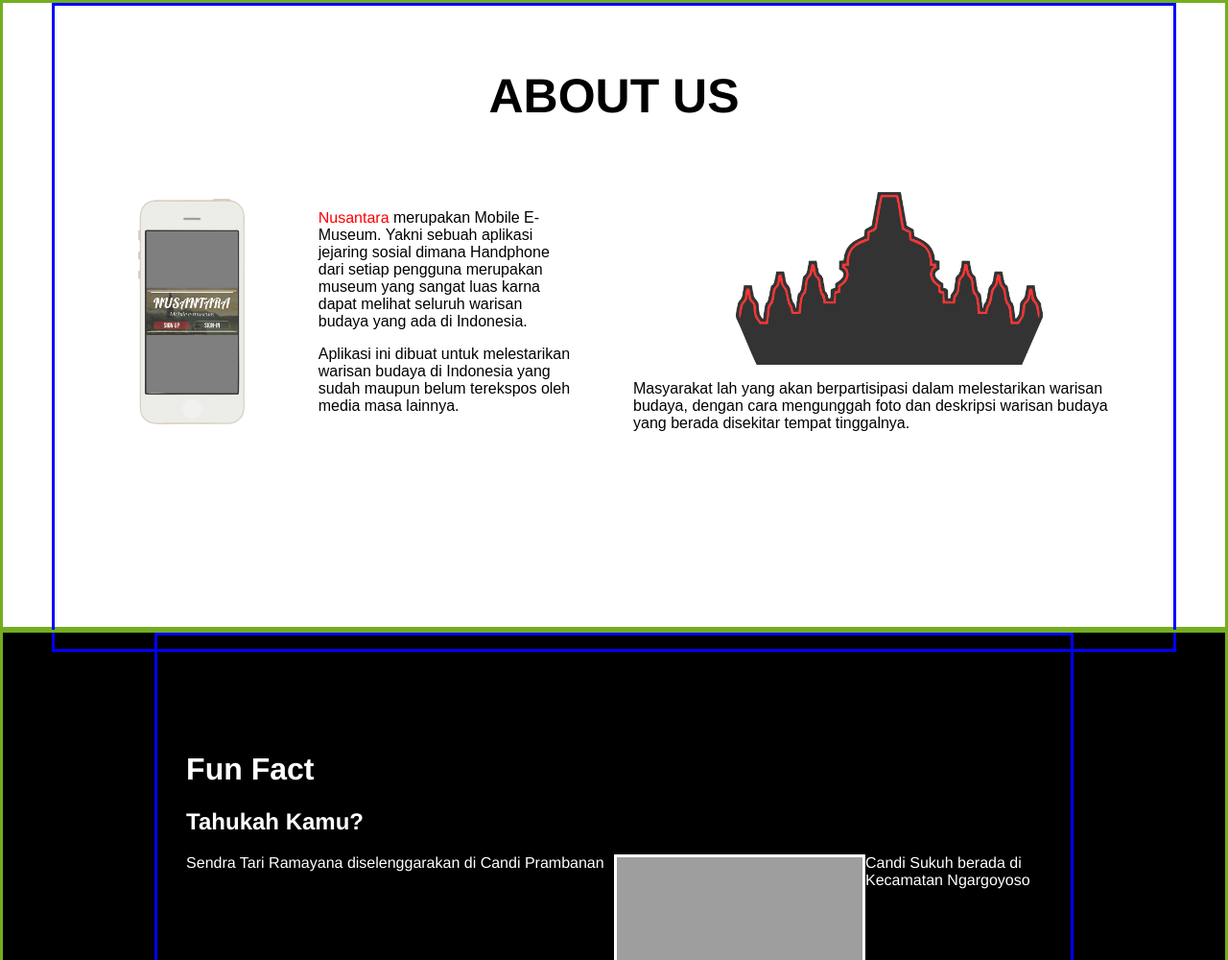
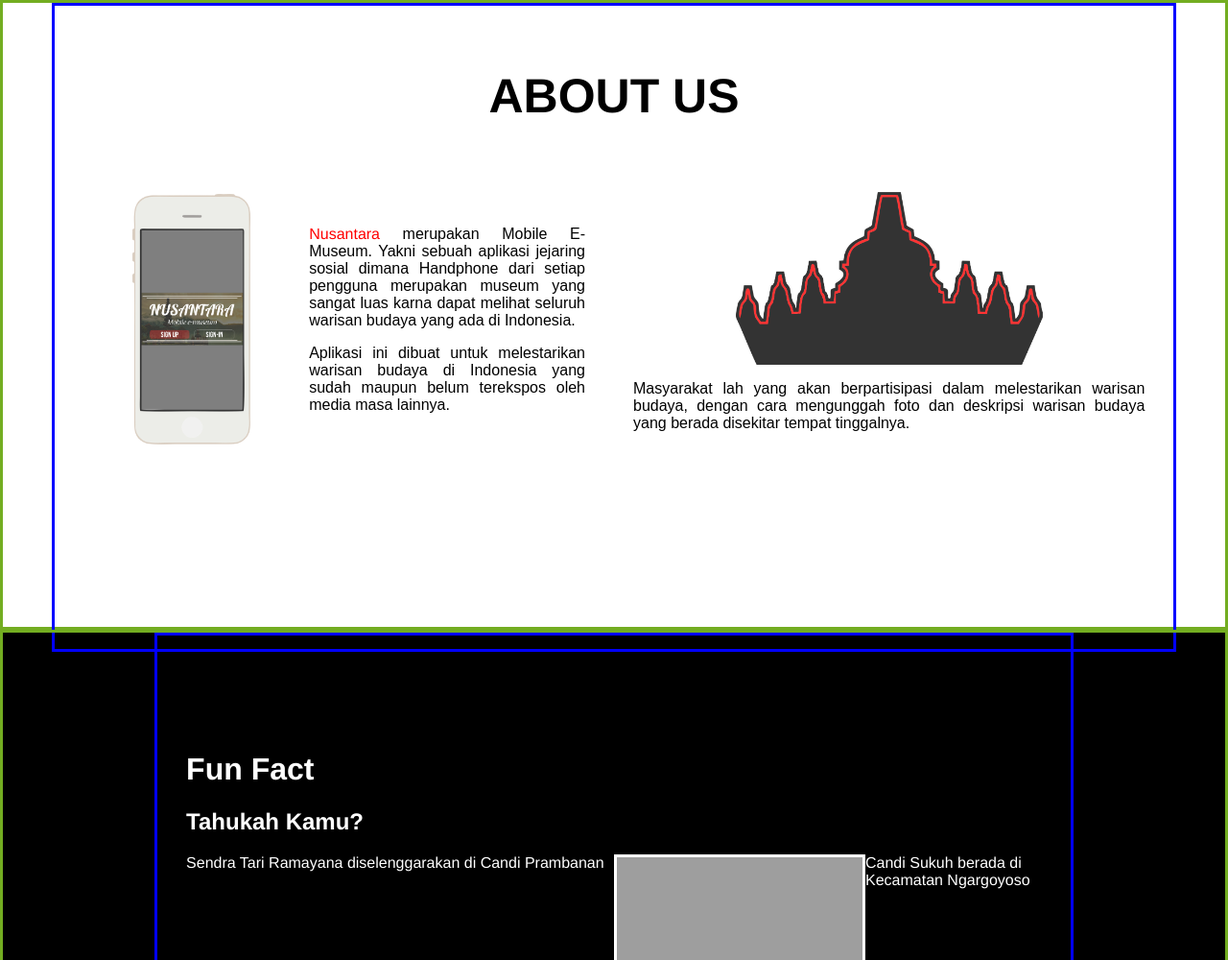
Before and after one commit to abdullahzaky/KelompokD_Nusantara, a plain HTML site: page index.html in a window 1280 px wide. Shown: the part 719-1719 px from the top of the page at 96% size. Drawn offline with Linux system fonts and the light colour scheme; grey boxes are pictures that could not be loaded.

Commit message:
Edit animation + code
Fix Sebelum Merge master kedua

```diff
--- a/data/style.css
+++ b/data/style.css
@@ -107,7 +107,7 @@ body{
 
 #second span{
   color: red;
-  font-family: "Lobster", Helvetica;
+  font-family: lobster, Helvetica;
 }
 
 #second .content {
@@ -119,7 +119,7 @@ body{
     padding: 10px;
 }
 
-#second h1{
+#second .content h1{
   color: black;
   font-family: "Bebas Neue", Helvetica, sans-serif;
   font-size: 50px;
@@ -130,7 +130,7 @@ body{
   text-transform: uppercase;
 }
 
-#second h3{
+#second .content h3{
   color: black;
   font-family: "PT Sans", Helvetica, sans-serif;
   font-weight: 600;
@@ -147,15 +147,22 @@ body{
     transition: all 1.5s ease-in-out;
 }
 
-#second img:hover {
+#second #candi:hover {
     width: 70%;
     height: auto;
-    /*transform: scale(1.1);*/
     opacity: 1;
     filter: alpha(opacity=100);
 }
 
-#second .col-md-4{
+#second #handphone:hover {
+    -ms-transform: scale(1.1);
+    -webkit-transform: scale(1.1);
+    transform: scale(1.1);
+    opacity: 1;
+    filter: alpha(opacity=100);
+  }
+
+#second .col-md-6{
   margin: 0 auto;
   color: black;
   min-height: 1px;
@@ -165,15 +172,22 @@ body{
   box-sizing: border-box;
   display: table-cell;
   vertical-align: middle;
+  width: 50%;
+  text-align: justify;
 }
 
-#about-us-1{
-  width: 50%;
-  padding-left: 50px;
+#second .col-md-4{
+  padding-left: 10px;
+  padding-right: 10px;
+  display: table-cell;
+  vertical-align: middle;
 }
 
-#about-us-2{
-  width: 50%;
+#second .col-md-2{
+  padding-left: 10px;
+  padding-right: 10px;
+  display: table-cell;
+  vertical-align: middle;
 }
 
 
--- a/index.html
+++ b/index.html
@@ -36,18 +36,19 @@
 
         <!--Bagian Kedua ABOUT US yang bikin aldo zaky-->
         <div id="second" class="section">
-            <a id="aboutt" class="smooth"></a>
+            <a id="about" class="smooth"></a>
             <div class="content">
               <h1>About Us</h1>
-              <div class="row">
-                <div id="about-us-1" class="col-md-4">
-                       <div class="col-md-4"><img src="data/gambar/Handphone.png" alt="man"/></div>
-                       <div class="col-md-4"><p><span style="color: red; font-family: Lobster, Helvetica">Nusantara</span> merupakan Mobile E-Museum. Yakni sebuah aplikasi jejaring sosial dimana Handphone dari setiap pengguna merupakan museum yang sangat luas karna dapat melihat seluruh warisan budaya yang ada di Indonesia.
-                         </p><p>Aplikasi ini dibuat untuk melestarikan warisan budaya di Indonesia yang sudah maupun belum terekspos oleh media masa lainnya.</div>
-                  </p>
+              <div>
+                <div class="col-md-6">
+                       <div class="col-md-2"><img id="handphone" src="data/gambar/Handphone.png" alt="man"/></div>
+                       <div class="col-md-4">
+                         <p><span>Nusantara</span> merupakan Mobile E-Museum. Yakni sebuah aplikasi jejaring sosial dimana Handphone dari setiap pengguna merupakan museum yang sangat luas karna dapat melihat seluruh warisan budaya yang ada di Indonesia.</p>
+                         <p>Aplikasi ini dibuat untuk melestarikan warisan budaya di Indonesia yang sudah maupun belum terekspos oleh media masa lainnya.</p>
+                       </div>
                 </div>
-                <div id="about-us-3" class="col-md-4">
-                  <img src="data/gambar/candi.png" alt="man" />
+                <div class="col-md-6">
+                  <img id="candi" src="data/gambar/candi.png" alt="man" />
                   <p>
                     Masyarakat lah yang akan berpartisipasi dalam melestarikan warisan budaya, dengan cara mengunggah foto dan deskripsi warisan budaya yang berada disekitar tempat tinggalnya.
                   </p>
```
